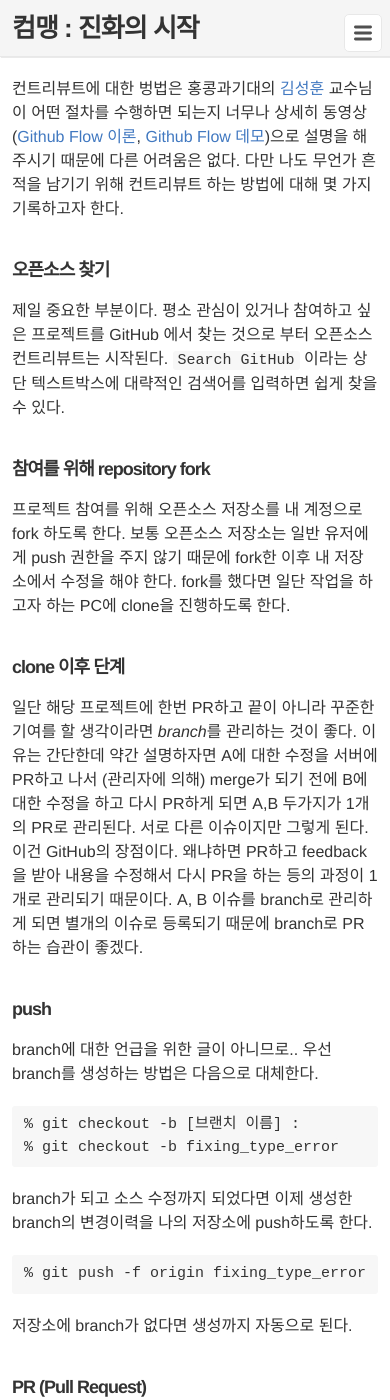
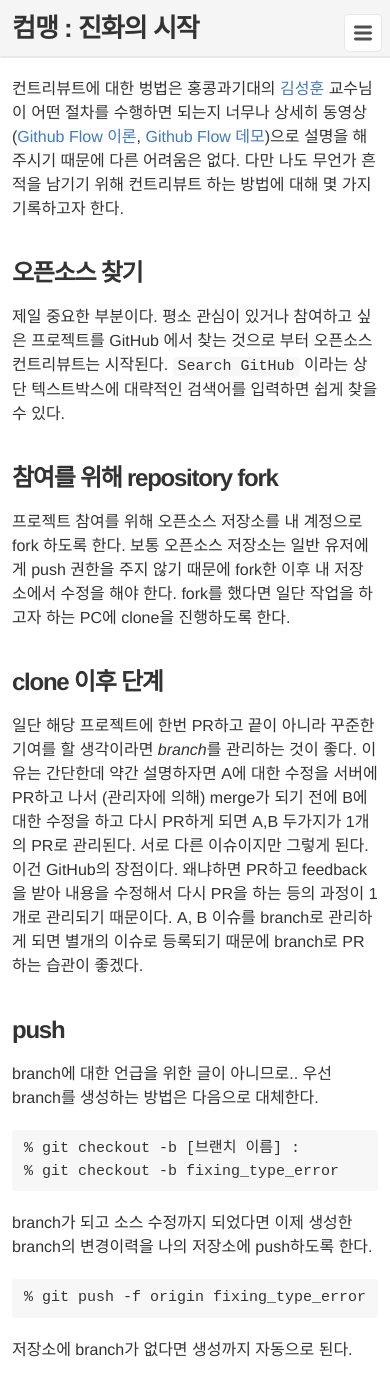
Before and after one commit to jybaek/jybaek.github.com, a Jekyll site: the page built from _posts/2016-10-14-opensource_contribute.md, in a window 390 px wide and 1400 px high, scrolled down 393 px. Built offline with Jekyll 4.4.1, drawn with Linux system fonts in a browser that asks for light colours; nearby versions of some CDN libraries; comment, search, counter and statistics services are not loaded.

Commit message:
Update post & css

````diff
--- a/_posts/2016-10-14-opensource_contribute.md
+++ b/_posts/2016-10-14-opensource_contribute.md
@@ -11,17 +11,17 @@ title:  "오픈소스 컨트리뷰트 하기"
 
 컨트리뷰트에 대한 벙법은 홍콩과기대의 [김성훈](https://github.com/hunkim) 교수님이 어떤 절차를 수행하면 되는지 너무나 상세히 동영상([Github Flow 이론](https://www.youtube.com/watch?v=x-b_ij22vWg ), [Github Flow 데모](https://www.youtube.com/watch?v=GeFkVB8w7uM ))으로 설명을 해주시기 때문에 다른 어려움은 없다. 다만 나도 무언가 흔적을 남기기 위해 컨트리뷰트 하는 방법에 대해 몇 가지 기록하고자 한다.
 
-#### **오픈소스 찾기**
+## **오픈소스 찾기**
 
 제일 중요한 부분이다. 평소 관심이 있거나 참여하고 싶은 프로젝트를 GitHub 에서 찾는 것으로 부터 오픈소스 컨트리뷰트는 시작된다. `Search GitHub` 이라는 상단 텍스트박스에 대략적인 검색어를 입력하면 쉽게 찾을 수 있다.
 
-#### **참여를 위해 repository fork**
+## **참여를 위해 repository fork**
 프로젝트 참여를 위해 오픈소스 저장소를 내 계정으로 fork 하도록 한다. 보통 오픈소스 저장소는 일반 유저에게 push 권한을 주지 않기 때문에 fork한 이후 내 저장소에서 수정을 해야 한다. fork를 했다면 일단 작업을 하고자 하는 PC에 clone을 진행하도록 한다.
 
-#### **clone 이후 단계**
+## **clone 이후 단계**
 일단 해당 프로젝트에 한번 PR하고 끝이 아니라 꾸준한 기여를 할 생각이라면 *branch*를 관리하는 것이 좋다. 이유는 간단한데 약간 설명하자면 A에 대한 수정을 서버에 PR하고 나서 (관리자에 의해) merge가 되기 전에 B에 대한 수정을 하고 다시 PR하게 되면 A,B 두가지가 1개의 PR로 관리된다. 서로 다른 이슈이지만 그렇게 된다. 이건 GitHub의 장점이다. 왜냐하면 PR하고 feedback을 받아 내용을 수정해서 다시 PR을 하는 등의 과정이 1개로 관리되기 때문이다. A, B 이슈를 branch로 관리하게 되면 별개의 이슈로 등록되기 때문에 branch로 PR하는 습관이 좋겠다.
 
-#### **push**
+## **push**
 branch에 대한 언급을 위한 글이 아니므로.. 우선 branch를 생성하는 방법은 다음으로 대체한다.
 
 ```
@@ -36,12 +36,12 @@ branch가 되고 소스 수정까지 되었다면 이제 생성한 branch의 변
 ```
 저장소에 branch가 없다면 생성까지 자동으로 된다.
 
-#### **PR (Pull Request)**
+## **PR (Pull Request)**
 이제 GitHub에서 확인하면 친절하게 PR을 안내하는 버튼이 생겨있다. (Compare & pull request)
 <img src="/image/20161014/PR2.png"  style="max-width:100%;max-height:100%;">
 버튼을 누르면 PR의 다음단계로 진입할 수 있다. 다음 단계는 PR에 대한 설명을 작성하는 너무나도 간단한 화면이라 생략한다 (...)
 
-#### **결과 확인**
+## **결과 확인**
 PR을 마쳤으면 제대로 되었는지 확인하도록 한다.
 아래는 김성훈 교수님의 저장소에 PR 해본 것...
 <img src="/image/20161014/PR.png"  style="max-width:100%;max-height:100%;">
@@ -52,5 +52,5 @@ PR을 마쳤으면 제대로 되었는지 확인하도록 한다.
 - 기각되도 Closed에 나오려나?
 
 
-#### **결론**
+## **결론**
 간단하게 오픈소스 컨트리뷰트에 대해 확인해봤는데 꽤 재미있다. `오픈소스`라고 불리는 순간 이미 공개 프로젝트이고 다른 사람의 참여가 가능하다는 의미로 생각된다. GitHub은 이러한 측면에서 상당한 생태계와 프로세스를 갖춘 엄청난 커뮤니티를 형성해주었다. 지금 이 시대에 누릴 수 있는 즐거움은 열심히 누리도록 하자 :)
--- a/css/main.css
+++ b/css/main.css
@@ -212,17 +212,17 @@ a:visited { color: #205caa; }
 }
 
 .post-content h2 {
-  font-size: 32px;
+  font-size: 24px;
   letter-spacing: -1.25px;
 }
 
 .post-content h3 {
-  font-size: 26px;
+  font-size: 18px;
   letter-spacing: -1px;
 }
 
 .post-content h4 {
-  font-size: 20px;
+  font-size: 16px;
   letter-spacing: -1px;
 }
 
@@ -397,10 +397,10 @@ a:visited { color: #205caa; }
     margin: 0;
   }
 
-  .post-header h1 { font-size: 36px; }
-  .post-content h2 { font-size: 28px; }
-  .post-content h3 { font-size: 22px; }
-  .post-content h4 { font-size: 18px; }
+  .post-header h1 { font-size: 28px; }
+  .post-content h2 { font-size: 24px; }
+  .post-content h3 { font-size: 18px; }
+  .post-content h4 { font-size: 16px; }
   .post-content blockquote { padding-left: 10px; }
   .post-content ul,
   .post-content ol { padding-left: 10px; }
````
Also changed, not shown: _posts/2016-07-01-blog.md (+3 -3 lines), _posts/2016-07-13-apache_with_ssl.md (+5 -5 lines), _posts/2016-09-20-Failed_project.md (+2 -1 lines), _posts/2016-10-26-lost_password_docuwiki.md (+3 -3 lines).
